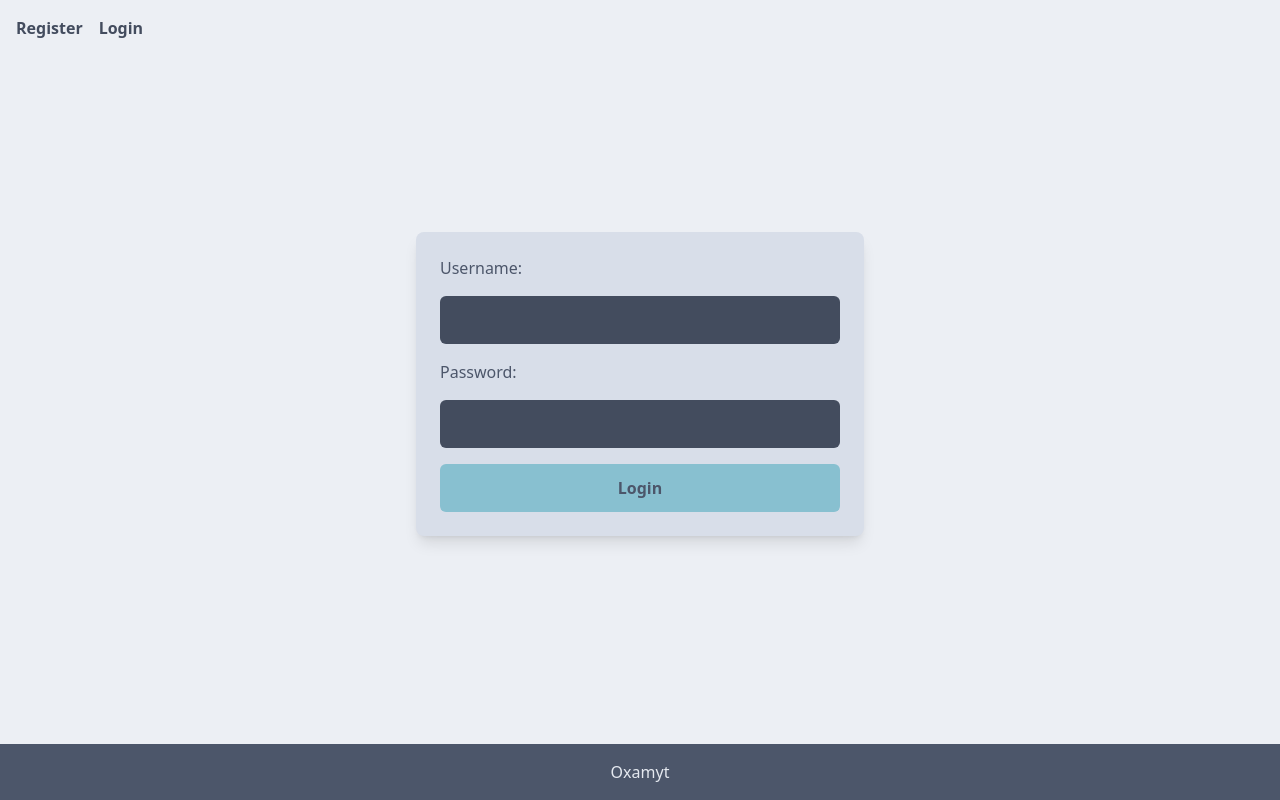
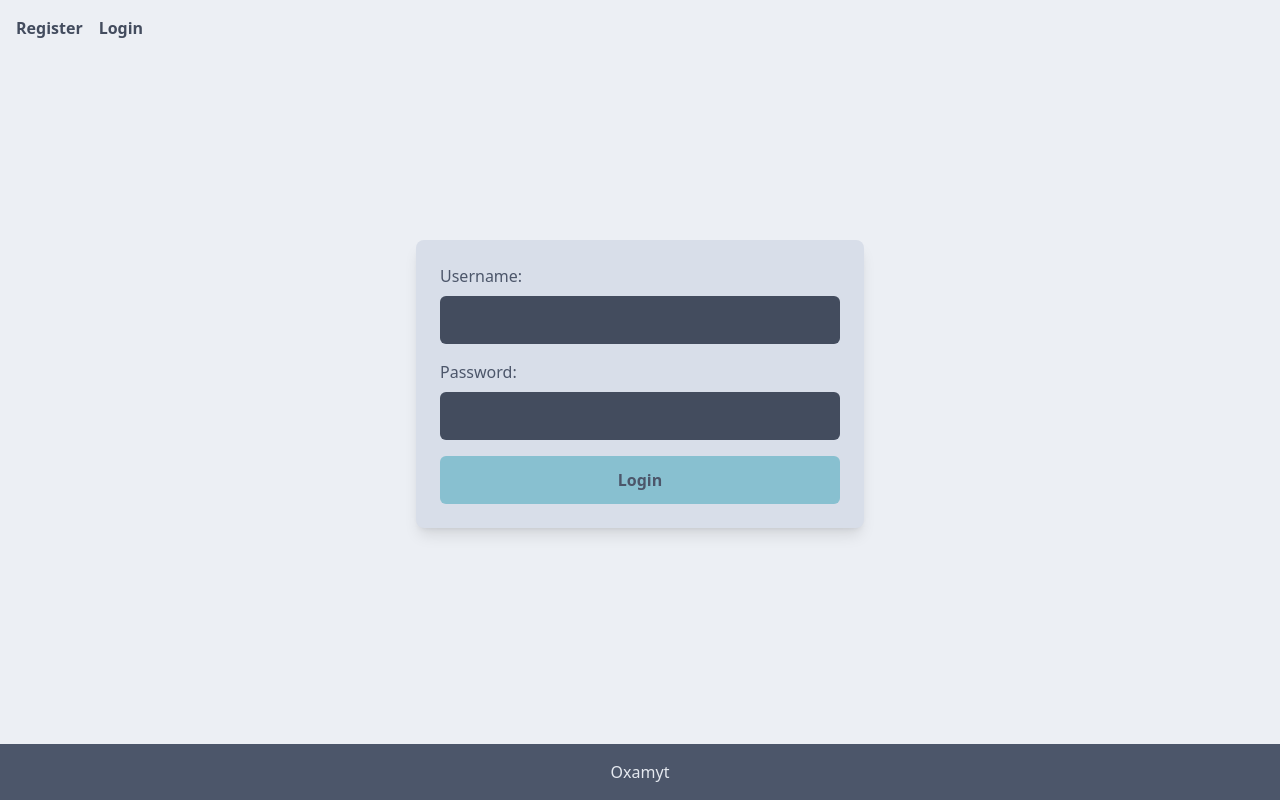
Before and after one commit to oxamyt/messaging-app-frontend, a React (Vite) app: page /auth/login in a window 1280 px wide. Built offline with nearby package versions, Linux system fonts and the light colour scheme; no server answers.

Commit message:
create InputField component and import it into auth pages

```diff
--- a/src/components/Auth/LoginPage.tsx
+++ b/src/components/Auth/LoginPage.tsx
@@ -1,5 +1,6 @@
 import { useState } from "react";
 import { handleSubmit } from "../../utils/handlers";
+import InputField from "../common/InputField";
 
 function LoginPage() {
   const [userCredentials, setUserCredentials] = useState({
@@ -40,34 +41,25 @@ function LoginPage() {
       role="form"
       className="w-full max-w-md bg-nord4 p-6 rounded-lg shadow-lg space-y-4"
     >
-      <label htmlFor="username" className="block text-nord3">
-        Username:
-      </label>
-      <input
+      <InputField
         type="text"
         name="username"
-        id="username"
         value={userCredentials.username}
-        onChange={handleChange}
+        handleChange={handleChange}
+        label="Username"
         minLength={2}
         maxLength={16}
-        required
-        className="w-full p-3 mt-2 rounded-md bg-nord2 text-nord6"
       />
 
-      <label htmlFor="password" className="block text-nord3">
-        Password:
-      </label>
-      <input
+      <InputField
         type="password"
         name="password"
-        id="password"
         value={userCredentials.password}
-        onChange={handleChange}
-        minLength={2}
-        required
-        className="w-full p-3 mt-2 rounded-md bg-nord2 text-nord6"
+        handleChange={handleChange}
+        label="Password"
+        minLength={4}
       />
+
       {error && <p className="text-red-500 text-center">{error}</p>}
 
       <button
--- a/src/components/Auth/RegisterPage.tsx
+++ b/src/components/Auth/RegisterPage.tsx
@@ -1,6 +1,7 @@
 import { useState } from "react";
 import { handleSubmit } from "../../utils/handlers";
 import { useNavigate } from "react-router-dom";
+import InputField from "../common/InputField";
 
 function RegisterPage() {
   const [userCredentials, setUserCredentials] = useState({
@@ -47,45 +48,33 @@ function RegisterPage() {
       onSubmit={handleFormSubmit}
       className="w-full max-w-md bg-nord4 p-6 rounded-lg shadow-lg space-y-4"
     >
-      <label className="block text-nord3">
-        Username:
-        <input
+      <InputField
         type="text"
         name="username"
         value={userCredentials.username}
-          onChange={handleChange}
+        handleChange={handleChange}
+        label="Username"
         minLength={2}
         maxLength={16}
-          required
-          className="w-full p-3 mt-2 rounded-md bg-nord2 text-nord6 "
       />
-      </label>
 
-      <label className="block text-nord3">
-        Password:
-        <input
+      <InputField
         type="password"
         name="password"
         value={userCredentials.password}
-          onChange={handleChange}
+        handleChange={handleChange}
+        label="Password"
         minLength={4}
-          required
-          className="w-full p-3 mt-2 rounded-md bg-nord2 text-nord6"
       />
-      </label>
 
-      <label className="block text-nord3">
-        Confirm Password:
-        <input
+      <InputField
         type="password"
         name="confirmPassword"
         value={userCredentials.confirmPassword}
-          onChange={handleChange}
+        handleChange={handleChange}
+        label="Confirm Password"
         minLength={4}
-          required
-          className="w-full p-3 mt-2 rounded-md bg-nord2 text-nord6"
       />
-      </label>
 
       {error && <p className="text-red-500 text-center">{error}</p>}
 
--- /dev/null
+++ b/src/components/common/InputField.tsx
@@ -0,0 +1,29 @@
+import { InputFieldProps } from "../../types/types";
+
+function InputField({
+  value,
+  handleChange,
+  type,
+  name,
+  label,
+  minLength,
+  maxLength,
+}: InputFieldProps) {
+  return (
+    <label className="block text-nord3">
+      {label}:
+      <input
+        type={type}
+        name={name}
+        value={value}
+        onChange={handleChange}
+        minLength={minLength || undefined}
+        maxLength={maxLength || undefined}
+        required
+        className="w-full p-3 mt-2 rounded-md bg-nord2 text-nord6"
+      />
+    </label>
+  );
+}
+
+export default InputField;
```
Also changed, not shown: src/types/types.ts (+10 -0 lines). Lines whose indentation alone changed are shown as unchanged.
